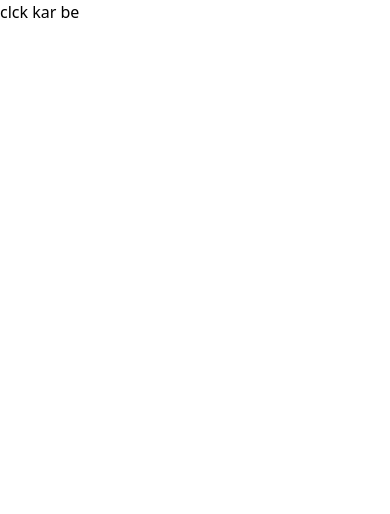
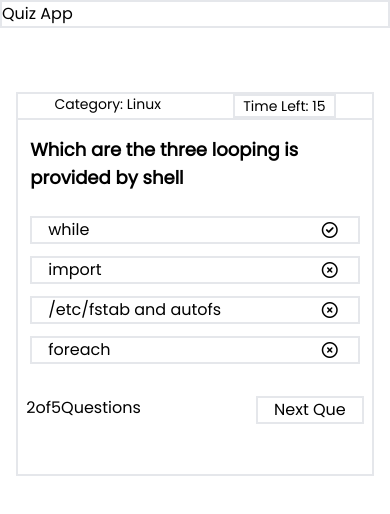
Before and after one commit to FixxooXD/Quiz-js, a website with bundled scripts: page index.html in a window 390 px wide. Built offline with nearby package versions, Linux system fonts and the light colour scheme.

Commit message:
Just Testing Mobile View

```diff
--- a/index.html
+++ b/index.html
@@ -1,14 +1,49 @@
 <!DOCTYPE html>
 <html lang="en">
-<head>
-    <meta charset="UTF-8">
-    <meta http-equiv="X-UA-Compatible" content="IE=edge">
-    <meta name="viewport" content="width=device-width, initial-scale=1.0">
-    <link rel="stylesheet" href="src/output.css">
+  <head>
+    <meta charset="UTF-8" />
+    <meta http-equiv="X-UA-Compatible" content="IE=edge" />
+    <meta name="viewport" content="width=device-width, initial-scale=1.0" />
+    <link href="https://fonts.googleapis.com/css2?family=Poppins&display=swap" rel="stylesheet">
+    <link rel="stylesheet" href="https://cdnjs.cloudflare.com/ajax/libs/font-awesome/6.2.1/css/all.min.css" integrity="sha512-MV7K8+y+gLIBoVD59lQIYicR65iaqukzvf/nwasF0nqhPay5w/9lJmVM2hMDcnK1OnMGCdVK+iQrJ7lzPJQd1w==" crossorigin="anonymous" referrerpolicy="no-referrer" />
+    <link rel="stylesheet" href="src/output.css" />
     <script defer src="src/bundle.js"></script>
+    <style>
+      body{
+        font-family: 'Poppins', sans-serif;
+         /* background-color: #222; */
+      }
+    </style>
     <title>Quiz App</title>
-</head>
-<body>
-    <button id="btn">clck kar be</button>
-</body>
+  </head>
+  <body">
+    <div id="banner" class="border-2">Quiz App</div>
+
+    <!-- Question-Div -->
+    <div class="flex justify-center items-center mt-16 sm:mt-24 ">
+    <div id="Questions-Div" class="border-2 flex flex-col sm:w-1/2 w-11/12 h-96">
+
+        <!-- header-questionDiv -->
+        <div class="text-sm flex flex-row justify-around border-b-2">
+          <span>Category: Linux</span>
+          <span class="border-2 px-2">Time Left: 15</span>
+        </div>
+
+        <!-- Question-->
+        <div id="question" class="text-lg sm:text-xl font-semibold mt-4 sm:mt-4 pl-3 sm:pl-4">Which are the three looping is provided by shell</div>
+
+        <!-- Options -->
+        <button id="option-1" class="text-base sm:text-xl border-2 mx-3 sm:mx-6 flex justify-between mt-6 font-medium px-4">while <i class="fa-regular fa-circle-check p-1"></i></button>
+        <button id="option-2" class="text-base sm:text-xl border-2 mx-3 sm:mx-6 flex justify-between mt-3 font-medium px-4">import<i class="fa-regular fa-circle-xmark p-1"></i></button>
+        <button id="option-3" class="text-base sm:text-xl border-2 mx-3 sm:mx-6 flex justify-between mt-3 font-medium px-4">/etc/fstab and autofs <i class="fa-regular fa-circle-xmark p-1"></i></button>
+        <button id="option-4" class="text-base sm:text-xl border-2 mx-3 sm:mx-6 flex justify-between mt-3 font-medium px-4">foreach <i class="fa-regular fa-circle-xmark p-1"></i></button>
+
+        <!-- footer-QuestionDiv -->
+        <div id="nextbtn-questonsLeft-DIV" class="flex justify-between mt-8 px-2 " >
+        <p><span>2</span>of<span>5</span>Questions</p>
+        <button id="btn" class="border-2 px-4">Next Que</button>
+      </div>
+    </div>
+  </div>
+  </body>
 </html>
```
Also changed, not shown: src/output.css, 2 other files.
